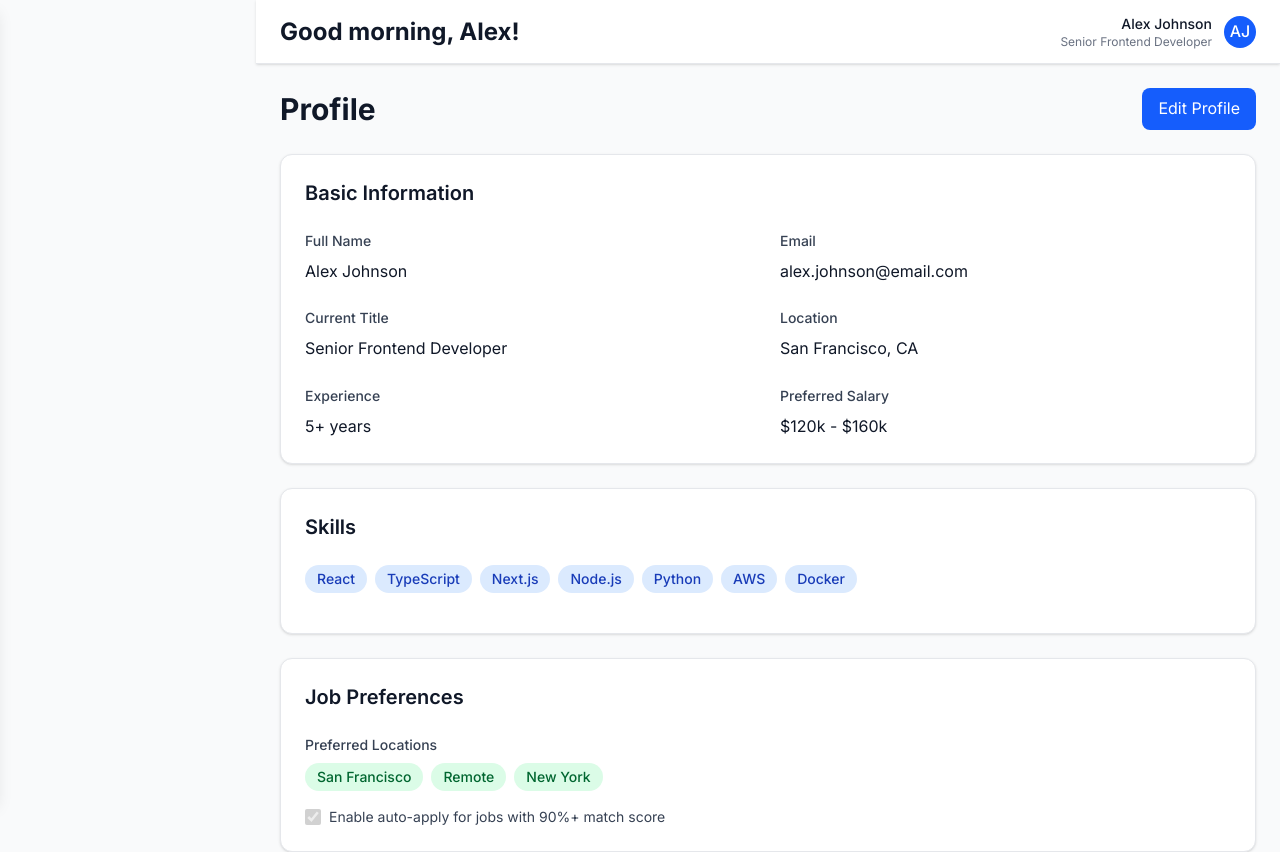
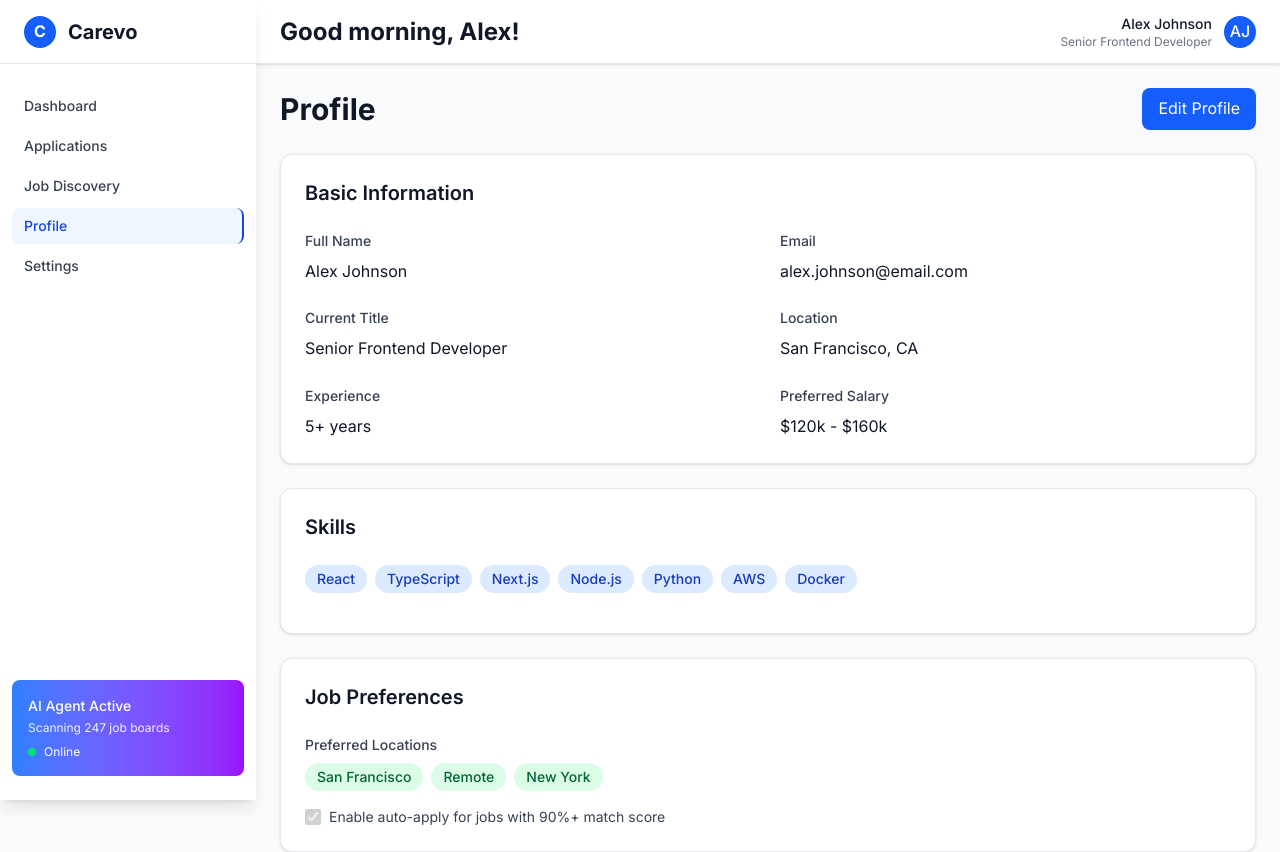
Before and after one commit to devtofunmi/carevo, a Next.js app: page /profile in a window 1280 px wide. Shown: the top 852 px of the page. Built offline with nearby package versions, Linux system fonts and the light colour scheme.

Commit message:
make it responsive

```diff
--- a/components/Sidebar.tsx
+++ b/components/Sidebar.tsx
@@ -1,6 +1,7 @@
 import Link from "next/link";
 import { useRouter } from "next/router";
 import { motion, AnimatePresence } from "framer-motion";
+import { useState, useEffect } from "react";
 
 const navigation = [
   { name: "Dashboard", href: "/dashboard" },
@@ -17,6 +18,17 @@ interface SidebarProps {
 
 export default function Sidebar({ isOpen, onClose }: SidebarProps) {
   const router = useRouter();
+  const [isLargeScreen, setIsLargeScreen] = useState(false);
+
+  useEffect(() => {
+    const checkScreenSize = () => {
+      setIsLargeScreen(window.innerWidth >= 1024);
+    };
+
+    checkScreenSize();
+    window.addEventListener('resize', checkScreenSize);
+    return () => window.removeEventListener('resize', checkScreenSize);
+  }, []);
 
   return (
     <>
@@ -35,11 +47,12 @@ export default function Sidebar({ isOpen, onClose }: SidebarProps) {
 
       {/* Sidebar */}
       <motion.div
-        className="fixed inset-y-0 left-0 w-64 bg-white shadow-lg z-50 lg:translate-x-0"
-        initial={{ x: -256 }}
-        animate={{ x: isOpen ? 0 : -256 }}
+        className="fixed inset-y-0 left-0 w-64 bg-white shadow-lg z-50"
+        initial={false}
+        animate={{
+          x: isLargeScreen ? 0 : (isOpen ? 0 : -256)
+        }}
         transition={{ type: "spring", stiffness: 300, damping: 30 }}
-        style={{ translateX: "var(--tw-translate-x)" }}
       >
         <div className="flex h-16 items-center px-4 sm:px-6 border-b border-gray-200">
           <div className="flex items-center">
```
